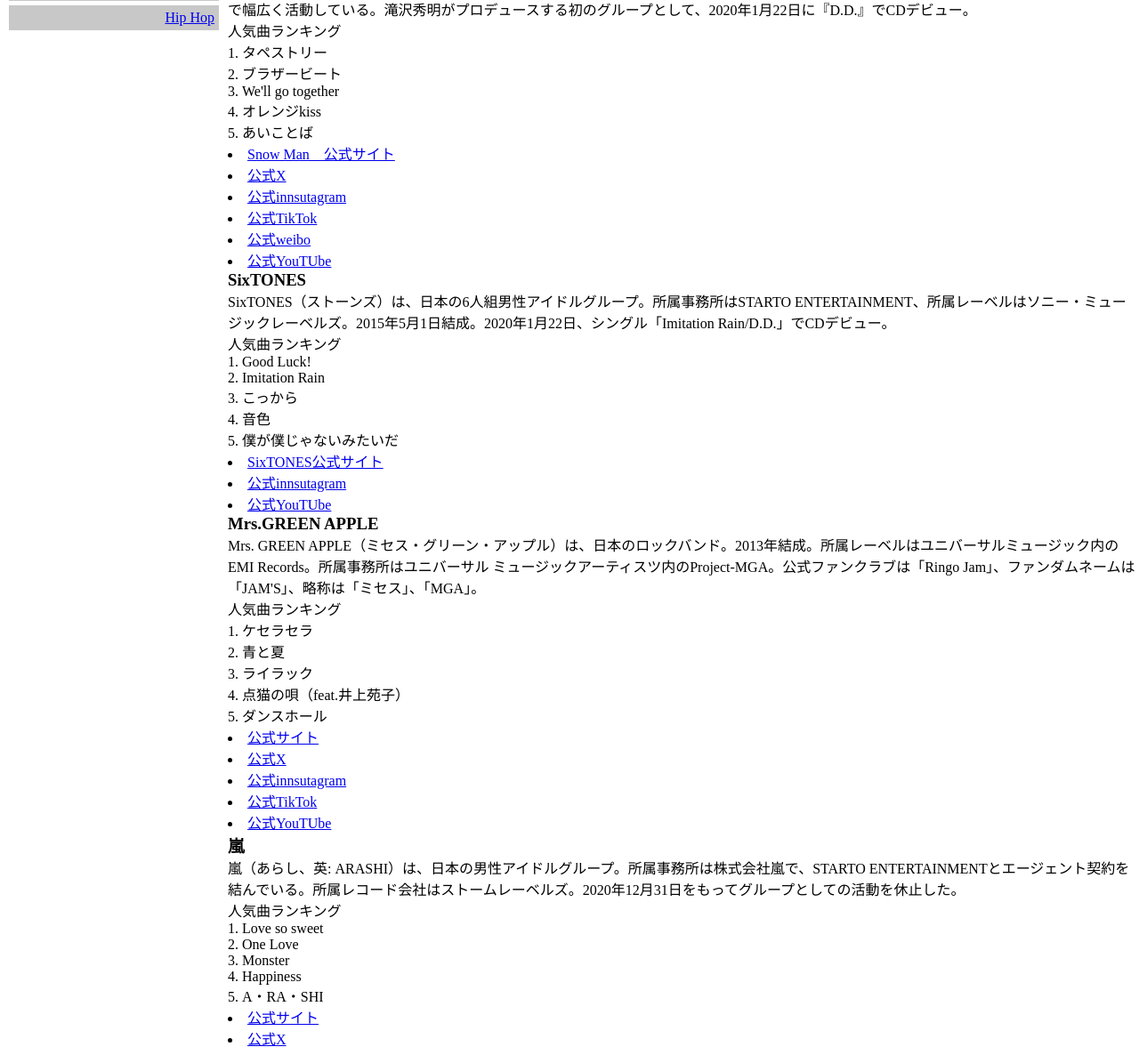
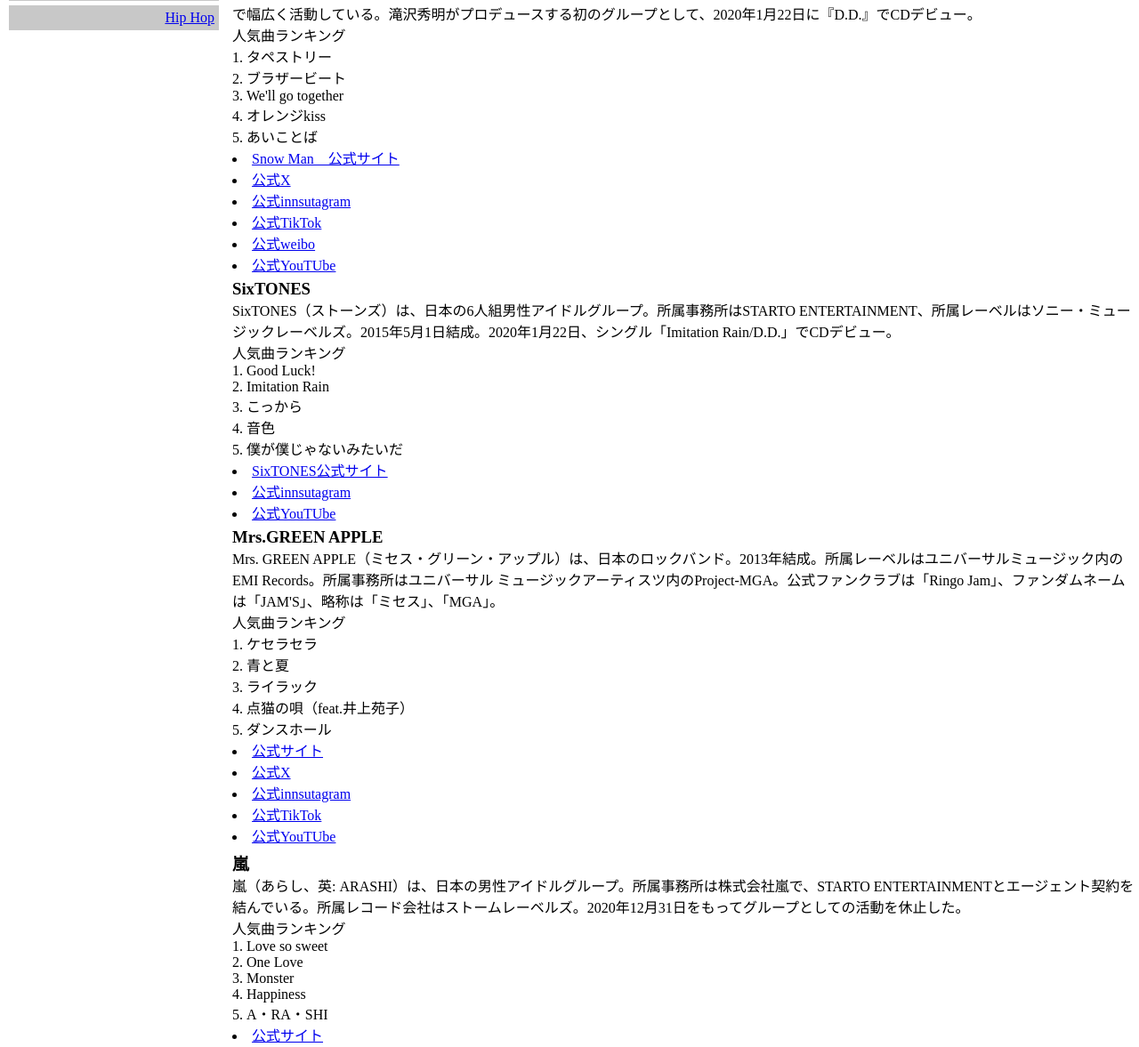
Before and after one commit to s1f10240221/term-project, a plain HTML site: page index-jpop.html in a window 1280 px wide. Shown: the part 109-1286 px from the top of the page at 89% size. Drawn offline with Linux system fonts and the light colour scheme.

Commit message:
Update index-jpop.css

```diff
--- a/css/index-jpop.css
+++ b/css/index-jpop.css
@@ -75,3 +75,23 @@ h1 {
 .e ul {
   list-style-position: inside;
 }
+
+.a {
+  margin: 5px 5px 5px 5px;
+}
+
+.b {
+  margin: 5px 5px 5px 5px;
+}
+
+.c {
+  margin: 5px 5px 5px 5px;
+}
+
+.d {
+  margin: 5px 5px 5px 5px;
+}
+
+.e {
+  margin: 5px 5px 5px 5px;
+}
```
